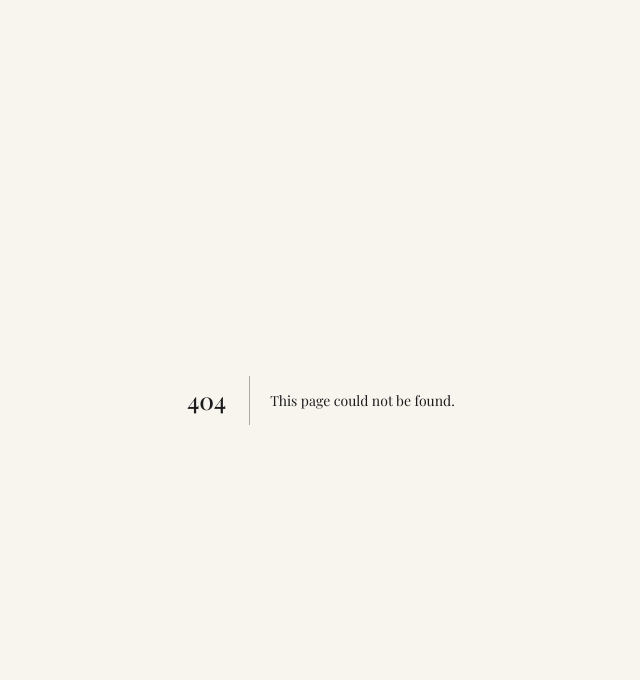
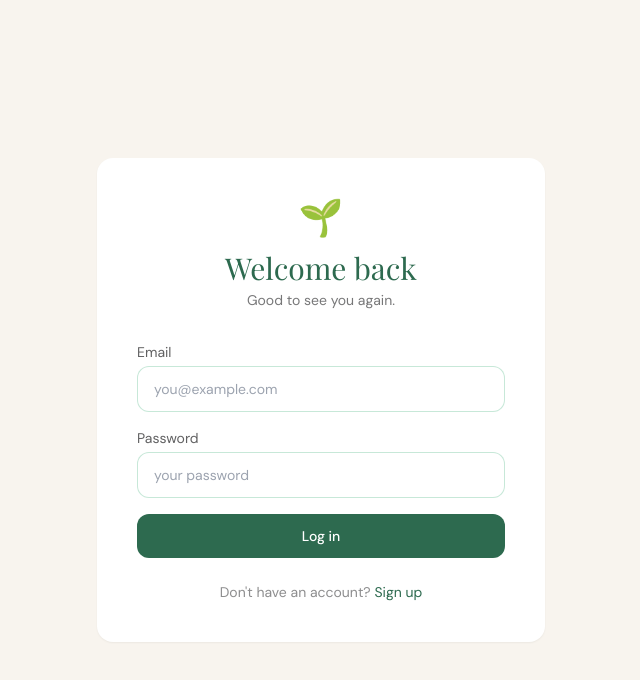
Before and after one commit to trevorbrewer/cheerful-web, a Next.js app: page /login in a window 1280 px wide. Before the commit this address had no page. Shown: the top 680 px of the page, without its empty margins (319-959 px from the left). Built offline with nearby package versions, Linux system fonts and the light colour scheme; no server answers; a web font is replaced by a local one.

Commit message:
feat: add Supabase auth with signup and login pages

```diff
--- a/package.json
+++ b/package.json
@@ -9,6 +9,8 @@
     "lint": "eslint"
   },
   "dependencies": {
+    "@supabase/ssr": "^0.10.2",
+    "@supabase/supabase-js": "^2.103.0",
     "autoprefixer": "^10.4.27",
     "next": "16.2.3",
     "postcss": "^8.5.9",
--- /dev/null
+++ b/src/app/(auth)/login/page.tsx
@@ -0,0 +1,77 @@
+"use client";
+import { useState } from "react";
+import { createClient } from "@/lib/supabase/client";
+import Button from "@/components/ui/Button";
+
+export default function LoginPage() {
+  const [email, setEmail] = useState("");
+  const [password, setPassword] = useState("");
+  const [message, setMessage] = useState("");
+  const [loading, setLoading] = useState(false);
+  const supabase = createClient();
+
+  async function handleLogin() {
+    setLoading(true);
+    const { error } = await supabase.auth.signInWithPassword({ email, password });
+    if (error) {
+      setMessage(error.message);
+    } else {
+      window.location.href = "/dashboard";
+    }
+    setLoading(false);
+  }
+
+  return (
+    <div className="min-h-screen bg-brand-cream flex items-center justify-center px-6">
+      <div className="bg-white rounded-2xl p-10 w-full max-w-md shadow-sm">
+        <div className="text-center mb-8">
+          <span className="text-4xl">🌱</span>
+          <h1 className="font-display text-3xl text-brand-green mt-3 mb-1">Welcome back</h1>
+          <p className="font-body text-sm text-brand-charcoal/60">Good to see you again.</p>
+        </div>
+
+        <div className="space-y-4">
+          <div>
+            <label className="font-body text-sm text-brand-charcoal/70 block mb-1">Email</label>
+            <input
+              type="email"
+              value={email}
+              onChange={(e) => setEmail(e.target.value)}
+              placeholder="you@example.com"
+              className="w-full border border-brand-mint/40 rounded-xl px-4 py-3 font-body text-sm outline-none focus:border-brand-green"
+            />
+          </div>
+          <div>
+            <label className="font-body text-sm text-brand-charcoal/70 block mb-1">Password</label>
+            <input
+              type="password"
+              value={password}
+              onChange={(e) => setPassword(e.target.value)}
+              placeholder="your password"
+              className="w-full border border-brand-mint/40 rounded-xl px-4 py-3 font-body text-sm outline-none focus:border-brand-green"
+            />
+          </div>
+
+          {message && (
+            <p className="font-body text-sm text-red-500 bg-red-50 rounded-xl px-4 py-3">
+              {message}
+            </p>
+          )}
+
+          <Button
+            variant="primary"
+            className="w-full justify-center"
+            onClick={handleLogin}
+          >
+            {loading ? "Logging in..." : "Log in"}
+          </Button>
+        </div>
+
+        <p className="font-body text-sm text-center text-brand-charcoal/50 mt-6">
+          Don't have an account?{" "}
+          <a href="/signup" className="text-brand-green hover:underline">Sign up</a>
+        </p>
+      </div>
+    </div>
+  );
+}
--- /dev/null
+++ b/src/app/(auth)/signup/page.tsx
@@ -0,0 +1,77 @@
+"use client";
+import { useState } from "react";
+import { createClient } from "@/lib/supabase/client";
+import Button from "@/components/ui/Button";
+
+export default function SignUpPage() {
+  const [email, setEmail] = useState("");
+  const [password, setPassword] = useState("");
+  const [message, setMessage] = useState("");
+  const [loading, setLoading] = useState(false);
+  const supabase = createClient();
+
+  async function handleSignUp() {
+    setLoading(true);
+    const { error } = await supabase.auth.signUp({ email, password });
+    if (error) {
+      setMessage(error.message);
+    } else {
+      setMessage("Check your email to confirm your account!");
+    }
+    setLoading(false);
+  }
+
+  return (
+    <div className="min-h-screen bg-brand-cream flex items-center justify-center px-6">
+      <div className="bg-white rounded-2xl p-10 w-full max-w-md shadow-sm">
+        <div className="text-center mb-8">
+          <span className="text-4xl">🌱</span>
+          <h1 className="font-display text-3xl text-brand-green mt-3 mb-1">Join Cheerful</h1>
+          <p className="font-body text-sm text-brand-charcoal/60">Make life full, one purchase at a time.</p>
+        </div>
+
+        <div className="space-y-4">
+          <div>
+            <label className="font-body text-sm text-brand-charcoal/70 block mb-1">Email</label>
+            <input
+              type="email"
+              value={email}
+              onChange={(e) => setEmail(e.target.value)}
+              placeholder="you@example.com"
+              className="w-full border border-brand-mint/40 rounded-xl px-4 py-3 font-body text-sm outline-none focus:border-brand-green"
+            />
+          </div>
+          <div>
+            <label className="font-body text-sm text-brand-charcoal/70 block mb-1">Password</label>
+            <input
+              type="password"
+              value={password}
+              onChange={(e) => setPassword(e.target.value)}
+              placeholder="at least 8 characters"
+              className="w-full border border-brand-mint/40 rounded-xl px-4 py-3 font-body text-sm outline-none focus:border-brand-green"
+            />
+          </div>
+
+          {message && (
+            <p className="font-body text-sm text-brand-green bg-brand-mint/20 rounded-xl px-4 py-3">
+              {message}
+            </p>
+          )}
+
+          <Button
+            variant="primary"
+            className="w-full justify-center"
+            onClick={handleSignUp}
+          >
+            {loading ? "Creating account..." : "Create account"}
+          </Button>
+        </div>
+
+        <p className="font-body text-sm text-center text-brand-charcoal/50 mt-6">
+          Already have an account?{" "}
+          <a href="/login" className="text-brand-green hover:underline">Log in</a>
+        </p>
+      </div>
+    </div>
+  );
+}
--- /dev/null
+++ b/src/lib/supabase/client.ts
@@ -0,0 +1,8 @@
+import { createBrowserClient } from "@supabase/ssr";
+
+export function createClient() {
+  return createBrowserClient(
+    process.env.NEXT_PUBLIC_SUPABASE_URL!,
+    process.env.NEXT_PUBLIC_SUPABASE_ANON_KEY!
+  );
+}
```
Also changed, not shown: src/lib/supabase/server.ts (added, +25 -0 lines), 1 other file (tests, documents, lock files or other folders).
